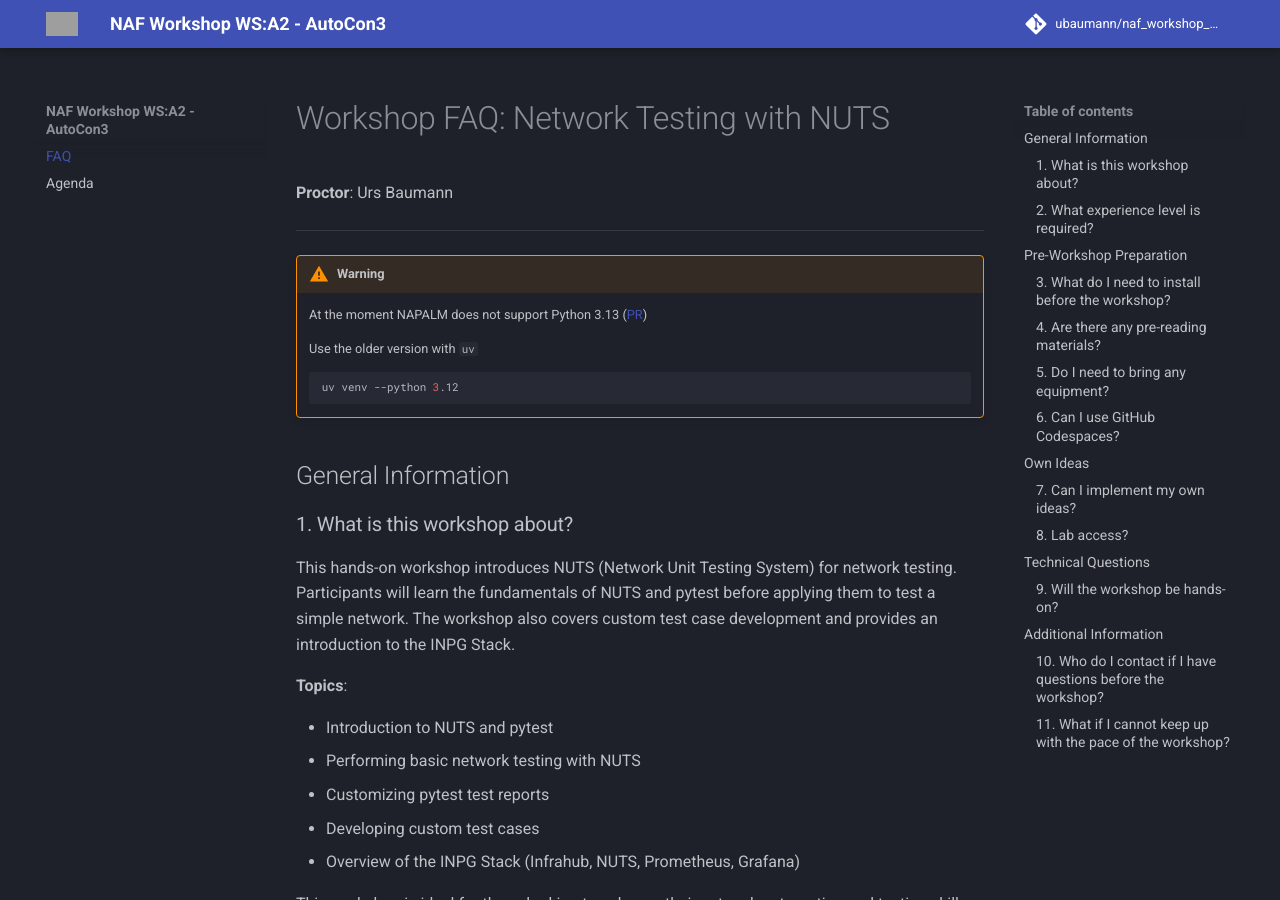
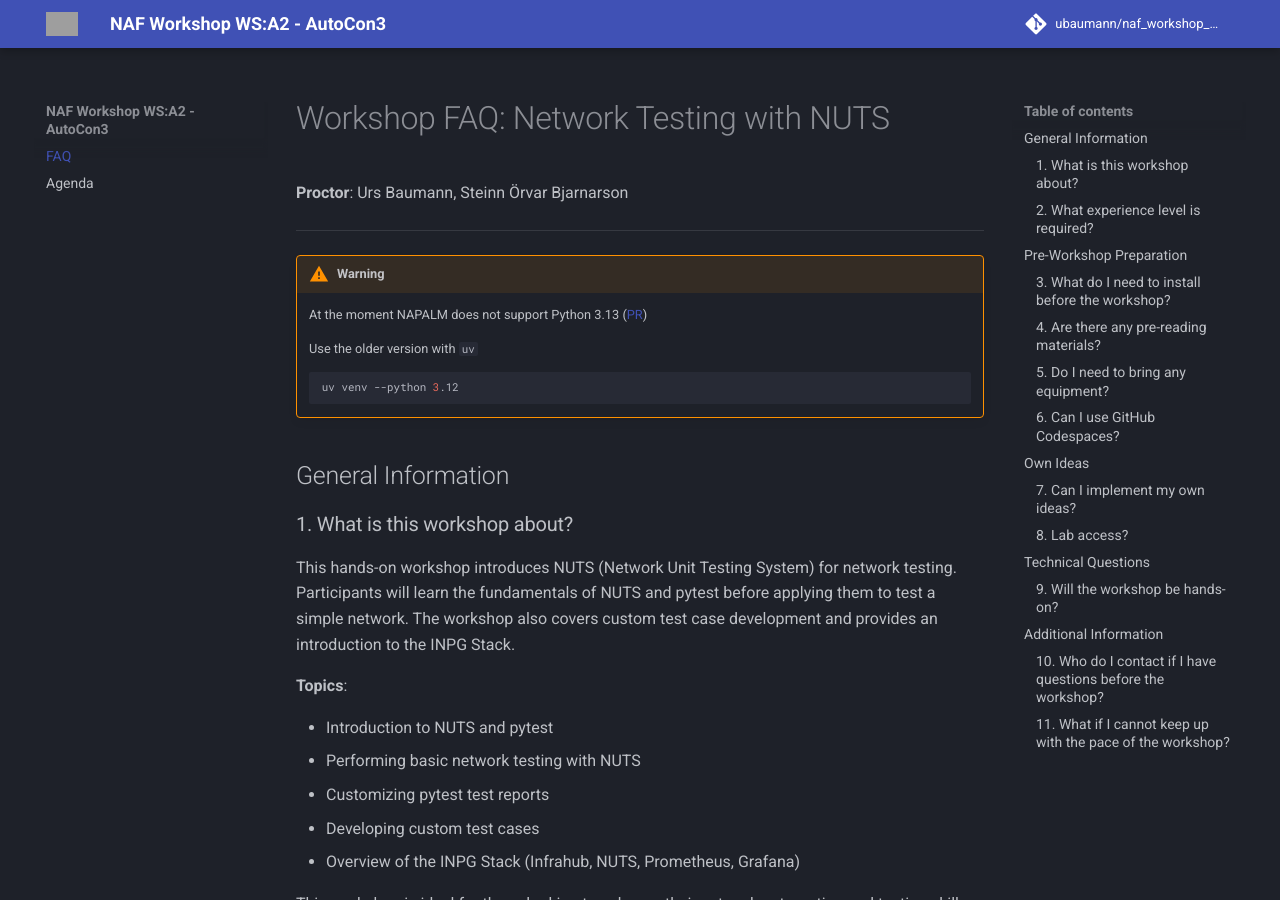
Before and after one commit to ubaumann/naf_workshop_NUTS, an MkDocs documentation site: the page built from docs/index.md, in a window 1280 px wide and 900 px high. Built offline with MkDocs 1.6.1 and Material for MkDocs 9.7.7, drawn with Linux system fonts in a browser that asks for light colours; comment, search, counter and statistics services are not loaded; grey boxes are pictures that could not be loaded.

Commit message:
Add Steinn Örvar Bjarnarson

```diff
--- a/docs/index.md
+++ b/docs/index.md
@@ -1,5 +1,5 @@
 # Workshop FAQ: Network Testing with NUTS
-**Proctor**: Urs Baumann
+**Proctor**: Urs Baumann, Steinn Örvar Bjarnarson
 
 ---
 
--- a/mkdocs.yml
+++ b/mkdocs.yml
@@ -25,7 +25,7 @@
 
 plugins:
     - with-pdf:
-        author: Urs Baumann
+        author: Urs Baumann, Steinn Örvar Bjarnarson
         copyright: ""
         #
         #cover: false
```
Also changed, not shown: README.md (+1 -1 lines).
